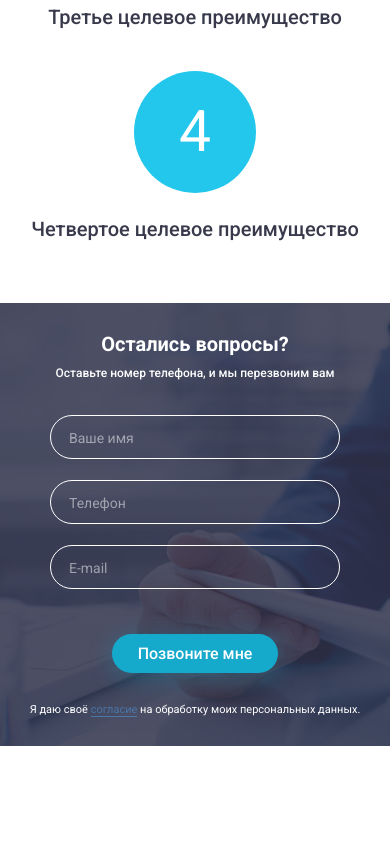
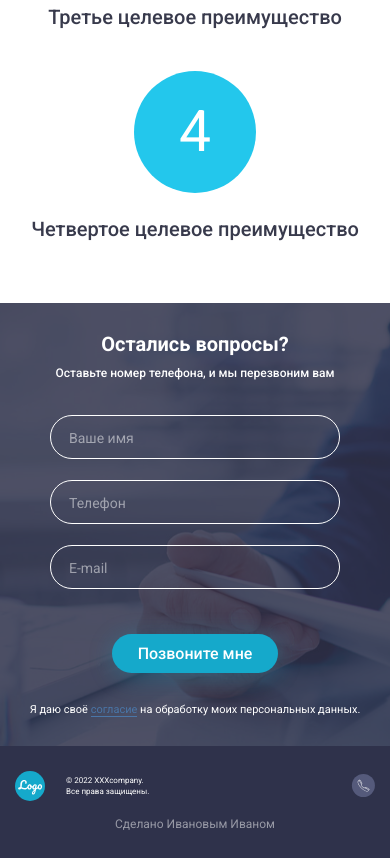
Before and after one commit to Slawone/4U, a plain HTML site: page index.html in a window 390 px wide. Shown: the part 1289-2147 px from the top of the page. Before the commit the page ends 2035 px from the top, so only its background shows below. Drawn offline with Linux system fonts and the light colour scheme.

Commit message:
finished footer

```diff
--- a/css/contacts.css
+++ b/css/contacts.css
@@ -39,7 +39,7 @@
   }
 }
 
-@media (max-width: 480px) {
+@media (max-width: 570px) {
   .contacts {
     display: none;
   }
--- /dev/null
+++ b/css/footer.css
@@ -0,0 +1,66 @@
+@import 'logo.css';
+@import 'contacts.css';
+
+.footer {
+  padding: 60px 0;
+  background-color: #2F324B;
+}
+
+.footer__inner {
+  display: flex;
+  justify-content: space-between;
+  align-items: center;
+  flex-wrap: wrap;
+}
+
+.footer__info {
+  display: flex;
+  align-items: center;
+  gap: 21px;
+}
+
+.footer__copyright {
+  font-size: 12px;
+  line-height: 17px;
+  color: var(--white-color);
+}
+
+.footer__author {
+  font-size: 12px;
+  line-height: 17px;
+  color: var(--white-color);
+}
+
+.footer__contacts {
+  display: flex;
+  flex-direction: column;
+  align-items: center;
+  gap: 4px;
+}
+
+@media (max-width: 1024px) {
+  .footer__author {
+    opacity: 0.5;
+  }
+}
+
+@media (max-width: 570px) {
+  .footer {
+    padding: 25px 0;
+  }
+  .footer__copyright {
+    font-size: 8px;
+    line-height: 11px;
+  }
+
+  .footer__author {
+    width: 100%;
+    padding-top: 15px;
+    text-align: center;
+    order: 1;
+  }
+
+  .footer__contacts {
+    display: none;
+  }
+}
--- a/css/header.css
+++ b/css/header.css
@@ -1,3 +1,4 @@
+@import 'logo.css';
 @import 'contacts.css';
 
 .header {
@@ -79,21 +80,6 @@
     margin-bottom: 70px;
   }
 
-  .header__logo {
-    width: 60px;
-    height: 60px;
-  }
-
-  .contacts__phone {
-    font-size: 21px;
-    line-height: 25px;
-  }
-
-  .contacts__btn {
-    font-size: 13px;
-    line-height: 15px;
-  }
-
   .header__content {
     max-width: 780px;
   }
@@ -120,16 +106,6 @@
   .header__logo {
     width: 40px;
     height: 40px;
-  }
-
-  .contacts__phone {
-    font-size: 18px;
-    line-height: 22px;
-  }
-
-  .contacts__btn {
-    font-size: 10px;
-    line-height: 12px;
   }
 
   .header__content {
@@ -163,16 +139,6 @@
     height: 30px;
   }
 
-  .contacts {
-    display: none;
-  }
-
-  .contacts__phone-icon {
-    display: block;
-    width: 24px;
-    height: 24px;
-  }
-
   .header__content {
     max-width: 570px;
   }
--- a/css/index.css
+++ b/css/index.css
@@ -3,3 +3,4 @@
 @import 'header.css';
 @import 'about.css';
 @import 'connect.css';
+@import 'footer.css';
--- /dev/null
+++ b/css/logo.css
@@ -0,0 +1,18 @@
+.logo {
+  width: 60px;
+  height: 60px;
+}
+
+@media (max-width: 768px) {
+  .logo {
+    width: 40px;
+    height: 40px;
+  }
+}
+
+@media (max-width: 480px) {
+  .logo {
+    width: 30px;
+    height: 30px;
+  }
+}
--- a/index.html
+++ b/index.html
@@ -78,6 +78,25 @@
         </form>
       </div>
     </section>
+    <!-- /.connect -->
   </main>
+  <footer class="footer">
+    <div class="container">
+      <div class="footer__inner">
+        <div class="footer__info">
+          <img src="img/logo.svg" alt="Логотип" class="logo footer__logo">
+          <span class="footer__copyright">© 2022 XXXcompany. <br> Все права защищены.</span>
+        </div>
+        <div class="footer__author">Сделано  Ивановым Иваном</div>
+        <div class="contacts footer__contacts">
+          <a href="tel:+79625561234" class="contacts__phone">+7(962) 556 - 1234</a>
+          <button class="contacts__btn">Перезвоните мне</button>
+        </div>
+        <a href="tel:+79625561234" class="contacts__phone-icon">
+          <img src="img/icons/phone.svg" alt="phone">
+        </a>
+      </div>
+    </div>
+  </footer>
 </body>
 </html>
```
